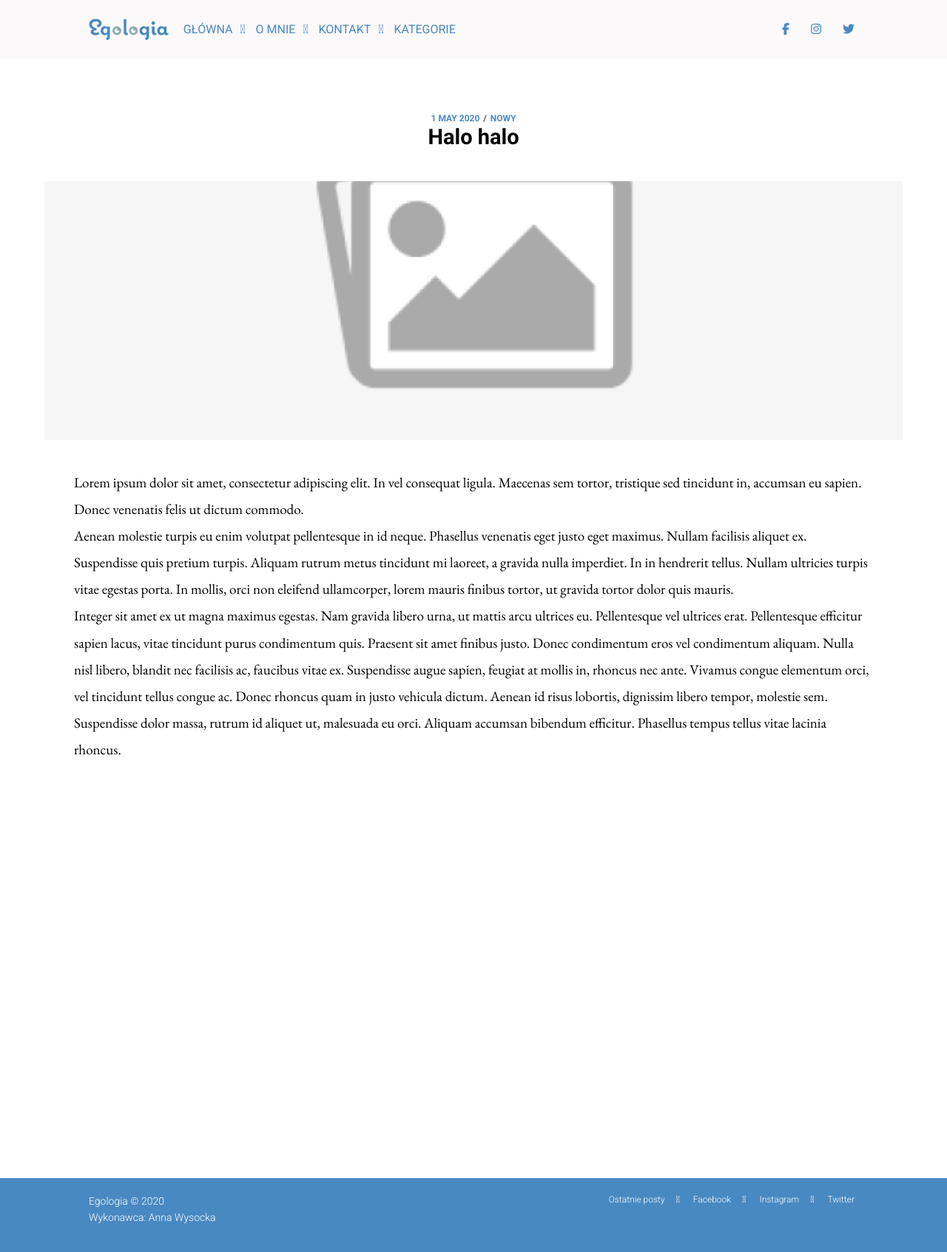
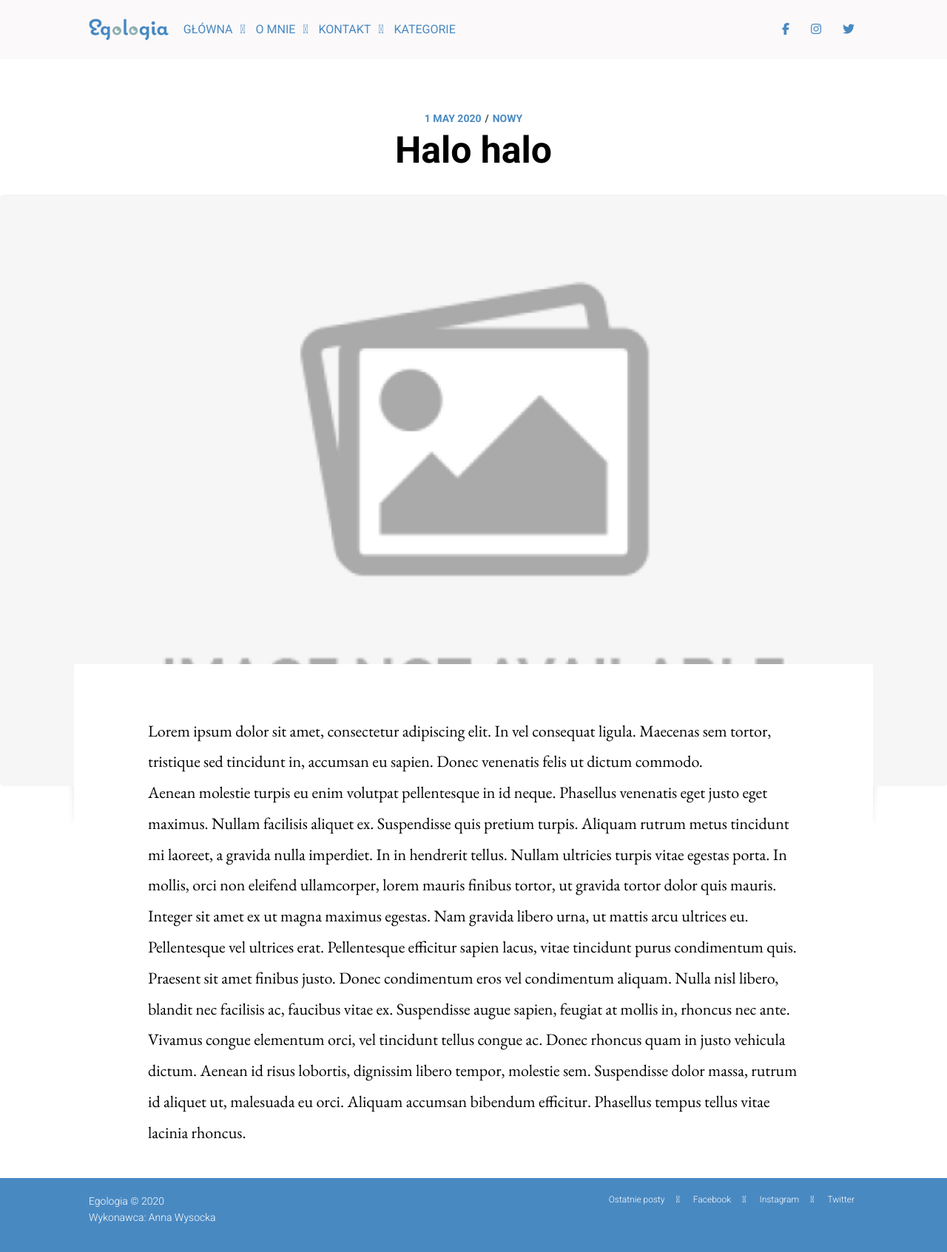
Before and after one commit to awysocka/egologia-blog, a Jekyll site: the page built from _posts/2020-05-01-Halo-halo.md, in a window 1280 px wide. Shown: the top 1693 px of the page at 74% size. Built offline with Jekyll 4.4.1, drawn with Linux system fonts in a browser that asks for light colours; nearby versions of some CDN libraries.

Commit message:
EB-13 Make post page RWD

```diff
--- a/_sass/_mixins.scss
+++ b/_sass/_mixins.scss
@@ -17,11 +17,11 @@
     };
 
     @if $breakpoints == desktop {
-        @media screen and (min-width: 1367px) {@content}
+        @media screen and (min-width: 1200px) {@content}
     };
 
-    @if $breakpoints == touch-device {
-        @media (hover: hover) {@content}
-    }
+    // @if $breakpoints == touch-device {
+    //     @media (hover: hover) {@content}
+    // }
 
 }
--- a/_sass/_navigation.scss
+++ b/_sass/_navigation.scss
@@ -130,6 +130,8 @@
     display: none;
 }
 
+//  // MEDIA QUERIES
+
 @include respond(tab-port) {
     .navigation {
 
--- a/_sass/_page-post.scss
+++ b/_sass/_page-post.scss
@@ -1,43 +1,3 @@
-// .post{
-
-//     &__container {
-//         max-width: 1080px;
-//         width: 100%;
-//         margin: 0 auto;
-//         padding: 2rem;
-//     }
-
-//     &__header {
-//         max-width: 1080px;
-//         text-align: center;
-//         padding: 10rem 2rem 8rem;
-//         margin: 0 auto;
-//     }
-
-//     &__content {
-//         background-color: $color-white;
-//         font-size: 2rem;
-//         font-family: 'EB Garamond', serif;
-//         line-height: 3rem;
-//     }
-
-//     &__cover {
-//         // width: 100%;
-//         margin: 0 -10rem -165px;
-//     }
-
-//     &__md {
-//         max-width: 920px;
-//         margin: 0 auto;
-//         display: flex;
-//         flex-direction: column;
-//         align-items: center;
-
-//     }
-
-
-
-// }
 
 .page-post {
     padding: 0 2rem 4rem;
@@ -82,7 +42,7 @@
     &__title {
         font-size: 2.9rem;
         font-weight: 700;
-        line-height: 2rem;
+        line-height: 1.15;
     }
 
     &__cover {
@@ -93,6 +53,7 @@
     }
 
     &__markdown {
+        margin: 0 auto;
         font-family: 'EB Garamond', serif;
         font-size: 1.9rem;
         line-height: 1.9;
@@ -104,3 +65,98 @@
 
 
 }
+
+//  // MEDIA QUERIES
+
+@include respond(tab-port) {
+    .page-post {
+
+        &__article {
+            z-index: 50;
+            position: relative;
+        }
+
+        &__header {
+            padding: 6.5rem 3rem 3rem;
+        }
+
+        &__metadate {
+            font-size: 1.4rem;
+        }
+
+        &__title {
+            font-size: 5rem;
+        }
+
+        &__cover {
+            background-color: $color-grey;
+            height: 400px;
+            margin: 0 -2rem -100px;
+        }
+
+        &__content {
+            position: relative;
+            background-color: $color-white;
+            padding: 5rem 7rem 0;
+
+            &:before {
+                content: '';
+                position: absolute;
+                top: 15px;
+                left: -5px;
+                width: 20px;
+                height: 200px;
+                background: rgba(39,44,49,.15);
+                transform: rotate(-5deg);
+                z-index: -1;
+                filter: blur(5px);
+            }
+
+            &::after {
+                content: '';
+                position: absolute;
+                top: 15px;
+                right: -5px;
+                width: 20px;
+                height: 200px;
+                background: rgba(39,44,49,.15);
+                transform: rotate(5deg);
+                z-index: -1;
+                filter: blur(5px);
+            }
+        }
+    }
+}
+
+@include respond(tab-land) {
+    .page-post {
+        padding: 0 4rem 4rem;
+
+        &__cover {
+            height: 600px;
+            margin: 0 -6rem -100px;
+        }
+
+        &__markdown {
+            max-width: 920px;
+            font-size: 2.2rem;
+        }
+
+    }
+}
+
+@include respond(desktop) {
+
+    .page-post {
+
+        &__cover {
+            height: 800px;
+            margin: 0 -10rem -165px;
+            border-radius: 5px;
+        }
+
+        &__content {
+            padding: 7rem 10rem 0;
+        }
+    }
+}
```
